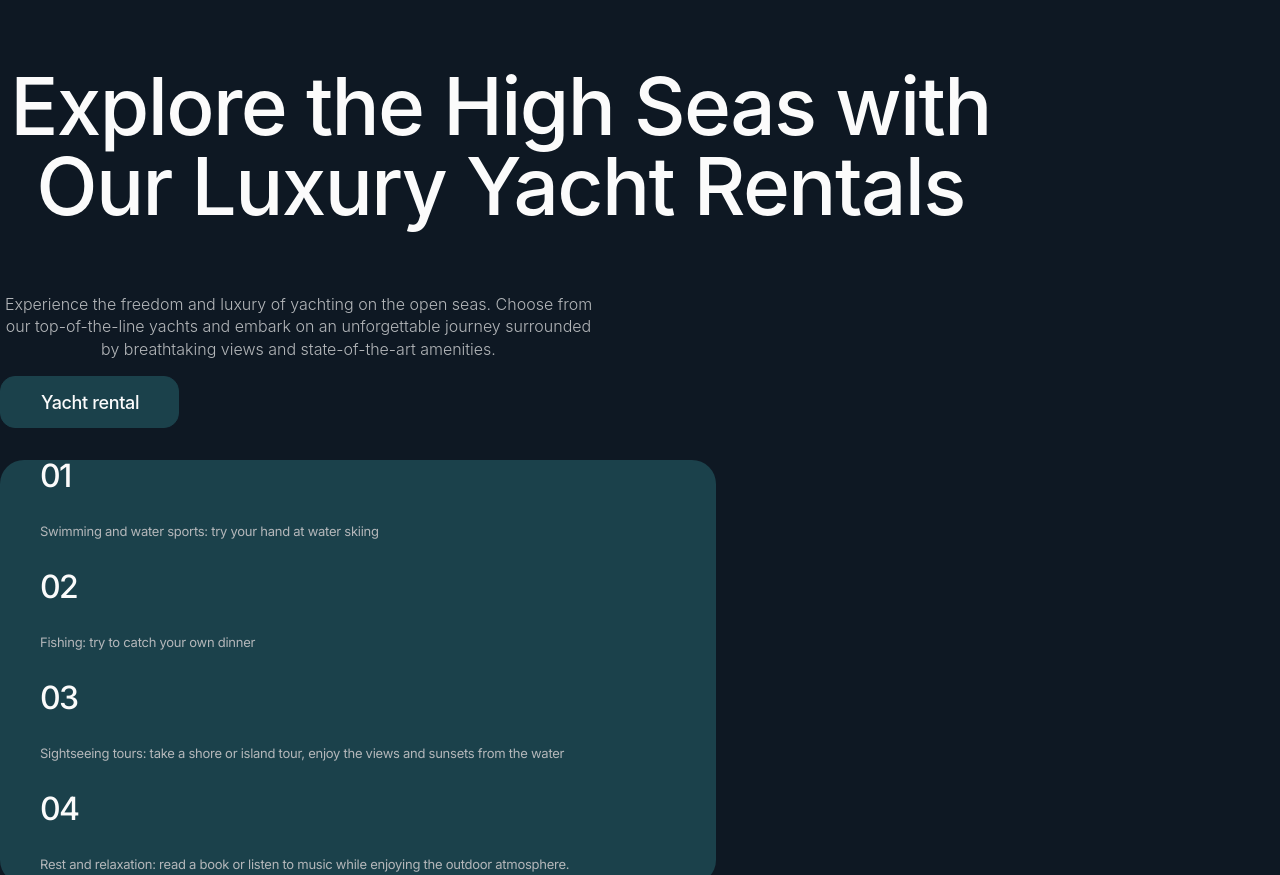
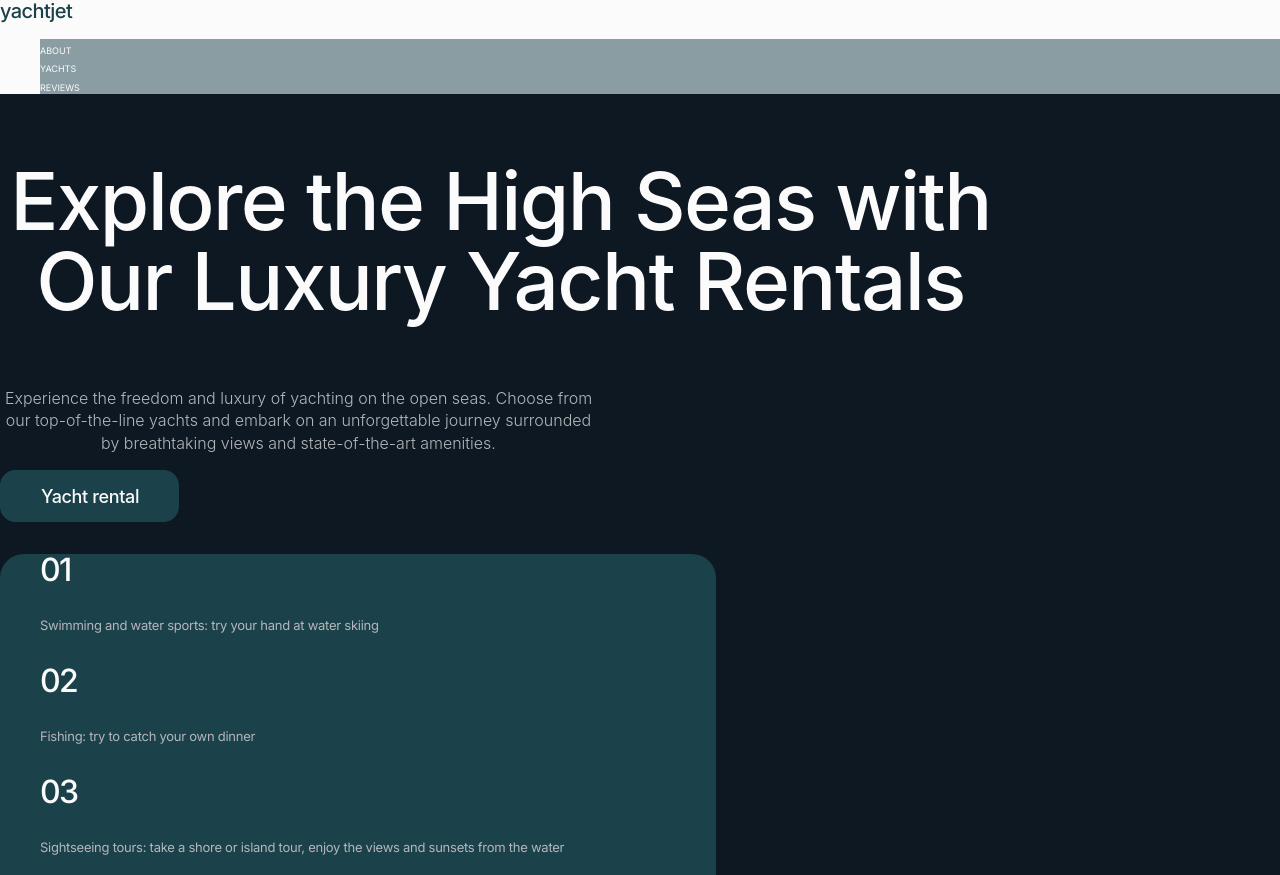
Before and after one commit to dmytro-dobrotvorskyi/html-blended-starter-mod-136, a plain HTML site: page index.html in a window 1280 px wide. Shown: the top 875 px of the page. Drawn offline with nearby package versions, Linux system fonts and the light colour scheme.

Commit message:
Deploying to gh-pages from @ dmytro-dobrotvorskyi/html-blended-starter-mod-136@d26f7ba4ca7fbbef6d562e709f4c3213295514e9 🚀

```diff
--- /dev/null
+++ b/assets/index-7pRQdEUl.css
@@ -0,0 +1 @@
+body{font-family:Inter,sans-serif;font-size:16px;color:#fbfbfb;background-color:#0e1823}a{text-decoration:none;color:currentColor}ul,ol{list-style-type:none}button{cursor:pointer}.header{background:#fbfbfb}.logo{font-weight:500;font-size:20px;letter-spacing:-.03em;color:#1b414b}.main-nav-item{background:#1b414b80}.main-nav-link{font-weight:400;font-size:9px;line-height:1.3;text-align:center;text-transform:uppercase;color:#fbfbfb}.main-nav-link:hover,.main-nav-link:focus{background:#1b414b}.hero-title{font-family:Inter Medium,sans-serif;font-weight:500;max-width:1001px;font-size:80px;line-height:1;letter-spacing:-.02em;text-align:center;color:#fbfbfb}.hero-description{font-family:Inter Light,sans-serif;max-width:597px;font-weight:300;font-size:16px;line-height:1.4;text-align:center;color:#b4b7ba}.btn-hero{font-family:Inter Medium,sans-serif;font-weight:500;font-size:18px;line-height:1.1;letter-spacing:-.02em;color:#fbfbfb;border:1px solid #1b414b;border-radius:15px;padding:16px 40px;width:179px;height:52px;background:#1b414b;white-space:nowrap;cursor:pointer}.btn-hero:hover,.btn-hero:focus{color:#1b414b;border:1px solid #fbfbfb;background:#fbfbfb}.about-list-title{font-weight:500;font-size:32px;line-height:1;letter-spacing:-.05em}.about-list-text{font-size:13px;letter-spacing:-.02em;color:#b4b7ba}.about-block-list{border-radius:24px;background:#1b414b;width:716px;height:424px}
--- a/assets/index-z6Wz6SlF.css
+++ /dev/null
@@ -1 +0,0 @@
-body{font-family:Inter,sans-serif;font-size:16px;color:#fbfbfb;background-color:#0e1823}a{text-decoration:none;color:currentColor}ul,ol{list-style-type:none}button{cursor:pointer}.hero-title{font-family:Inter Medium,sans-serif;font-weight:500;max-width:1001px;font-size:80px;line-height:1;letter-spacing:-.02em;text-align:center;color:#fbfbfb}.hero-description{font-family:Inter Light,sans-serif;max-width:597px;font-weight:300;font-size:16px;line-height:1.4;text-align:center;color:#b4b7ba}.btn-hero{font-family:Inter Medium,sans-serif;font-weight:500;font-size:18px;line-height:1.1;letter-spacing:-.02em;color:#fbfbfb;border:1px solid #1b414b;border-radius:15px;padding:16px 40px;width:179px;height:52px;background:#1b414b;white-space:nowrap;cursor:pointer}.btn-hero:hover,.btn-hero:focus{color:#1b414b;border:1px solid #fbfbfb;background:#fbfbfb}.about-list-title{font-weight:500;font-size:32px;line-height:1;letter-spacing:-.05em}.about-list-text{font-size:13px;letter-spacing:-.02em;color:#b4b7ba}.about-block-list{border-radius:24px;background:#1b414b;width:716px;height:424px}
--- a/index.html
+++ b/index.html
@@ -24,15 +24,26 @@
     />
 
     <!-- Головний файл стилів -->
-    <link rel="stylesheet" crossorigin href="/html-blended-starter-mod-136/assets/index-z6Wz6SlF.css">
+    <link rel="stylesheet" crossorigin href="/html-blended-starter-mod-136/assets/index-7pRQdEUl.css">
   </head>
   <body>
     <!-- Нижче підключені частинки html, не змінюй тут нічого -->
-    <!-- =======================HEADER===========================
-Зверніть увагу!                                             ||
-Скелет (html, head, body) в цей файл додавати не потрібно!  ||
-Додаємо тільки розмітку своєї частинки                      ||
-========================================================== -->
+    <header class="header" id="home">
+  <a class="logo" href="/index.html">yachtjet</a>
+  <nav class="main-nav">
+    <ul class="main-nav-list">
+      <li class="main-nav-item">
+        <a class="main-nav-link" href="#">About</a>
+      </li>
+      <li class="main-nav-item">
+        <a class="main-nav-link" href="#">Yachts</a>
+      </li>
+      <li class="main-nav-item">
+        <a class="main-nav-link" href="#">Reviews</a>
+      </li>
+    </ul>
+  </nav>
+</header>
 
     <main>
       <section id="hero">
```
